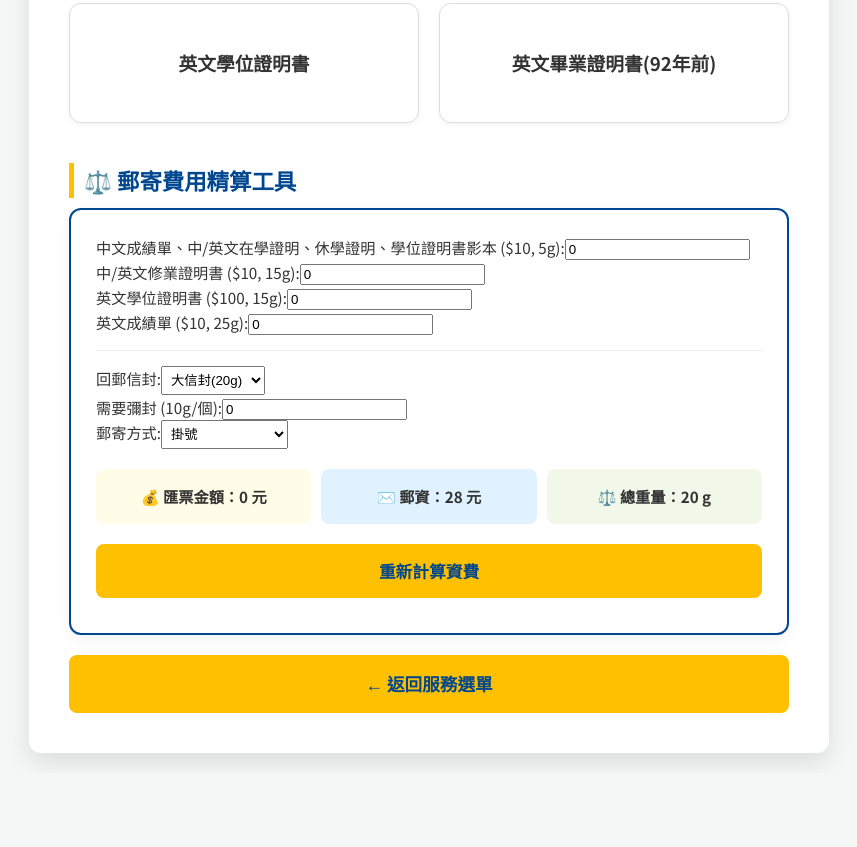
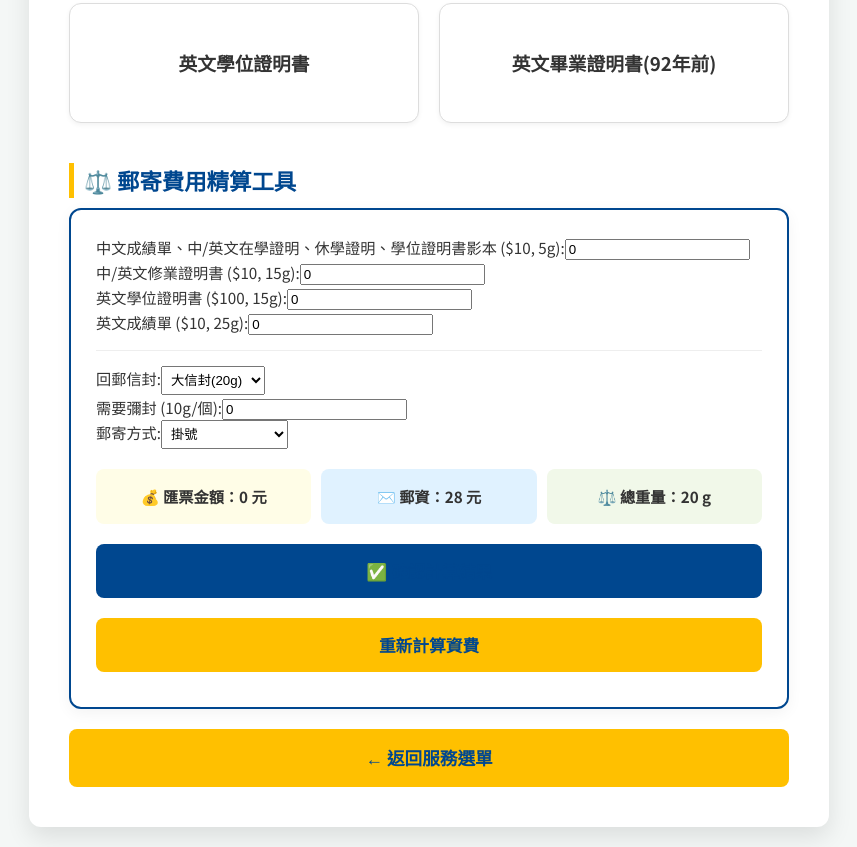
Before and after one commit to Jinagling00/SSGS-Web-App, a plain HTML site: page document_apply.html in a window 1280 px wide. Shown: the part 1258-2105 px from the top of the page, without its empty margins (211-1068 px from the left). Before the commit the page ends 2031 px from the top, so only its background shows below. Drawn offline with Linux system fonts and the light colour scheme; no server answers.

Commit message:
Update document_apply.html

```diff
--- a/document_apply.html
+++ b/document_apply.html
@@ -82,6 +82,12 @@
                     <div style="flex: 1; min-width: 120px; background: #fffde7; padding: 15px; border-radius: 8px; text-align: center;">💰 匯票金額：<span id="money-order-total">0</span> 元</div>
                     <div style="flex: 1; min-width: 120px; background: #e0f2ff; padding: 15px; border-radius: 8px; text-align: center;">✉️ 郵資：<span id="stamp-total">0</span> 元</div>
                     <div style="flex: 1; min-width: 120px; background: #f1f8e9; padding: 15px; border-radius: 8px; text-align: center;">⚖️ 總重量：<span id="weight">0</span> g</div>
+                </div>
+
+                <div style="margin-top: 20px;">
+                    <button onclick="handleCalcAndSync()" class="decision-button" style="width: 100%; background-color: #00478F;">
+                        ✅ 確認計算結果
+                    </button>
                 </div>
 
                 <button onclick="calculatePreciseFees(); trackClick('btn_calc', '執行精算工具')" class="decision-button" style="margin-top:20px; width:100%;">重新計算資費</button>
@@ -212,14 +218,28 @@
 
             updateText('money-order-total', price);
             updateText('stamp-total', finalStamp);
-            updateText('weight', weight); // 💡 如果您的 HTML 是 id="weight"，這裡就會成功
+            updateText('weight', weight); //
 
-            // 5. 數據追蹤
+        }
+
+        function handleCalcAndSync() {
+            // 執行計算更新畫面
+            calculatePreciseFees();
+
+            // 取得更新後的數值供傳送使用
+            const price = document.getElementById('money-order-total').textContent;
+            const stamp = document.getElementById('stamp-total').textContent;
+            const weightValue = document.getElementById('weight').textContent;
+            const isExpress = document.getElementById('mail-method').value === 'express-reg';
+            const mailNote = isExpress ? "限時掛號" : "普通掛號";
+
+            // 5. 執行數據追蹤同步到雲端
             if (typeof trackClick === 'function') {
-                trackClick('btn_calc', `計算：${price}元 / ${finalStamp}郵資`);
+                const resultLog = `${mailNote} / 總額:${price}元 / 郵資:${stamp}元 / 重量:${weightValue}g`;
+                trackClick('btn_calc', resultLog);
+                alert("計算結果已更新並記錄成功！");
             }
         }
-
         // Service Worker 註冊
         if ('serviceWorker' in navigator) {
             window.addEventListener('load', () => {
```
